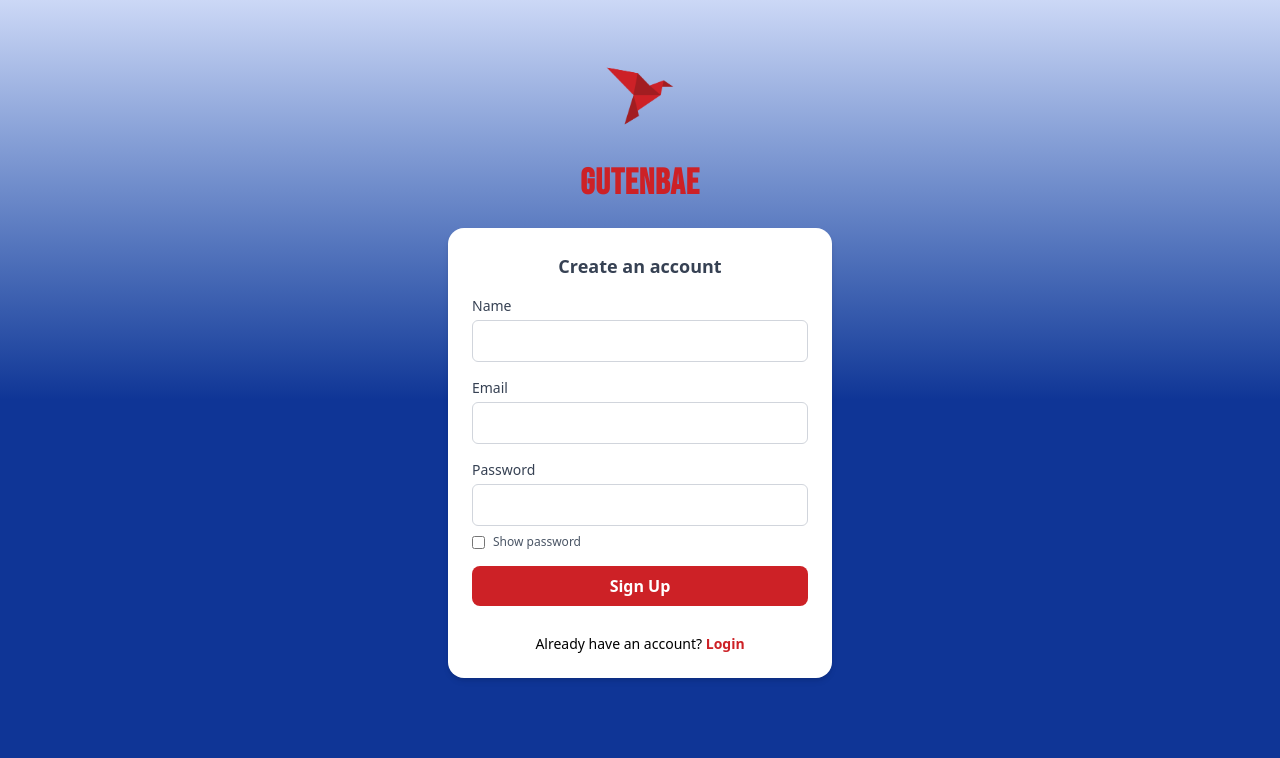
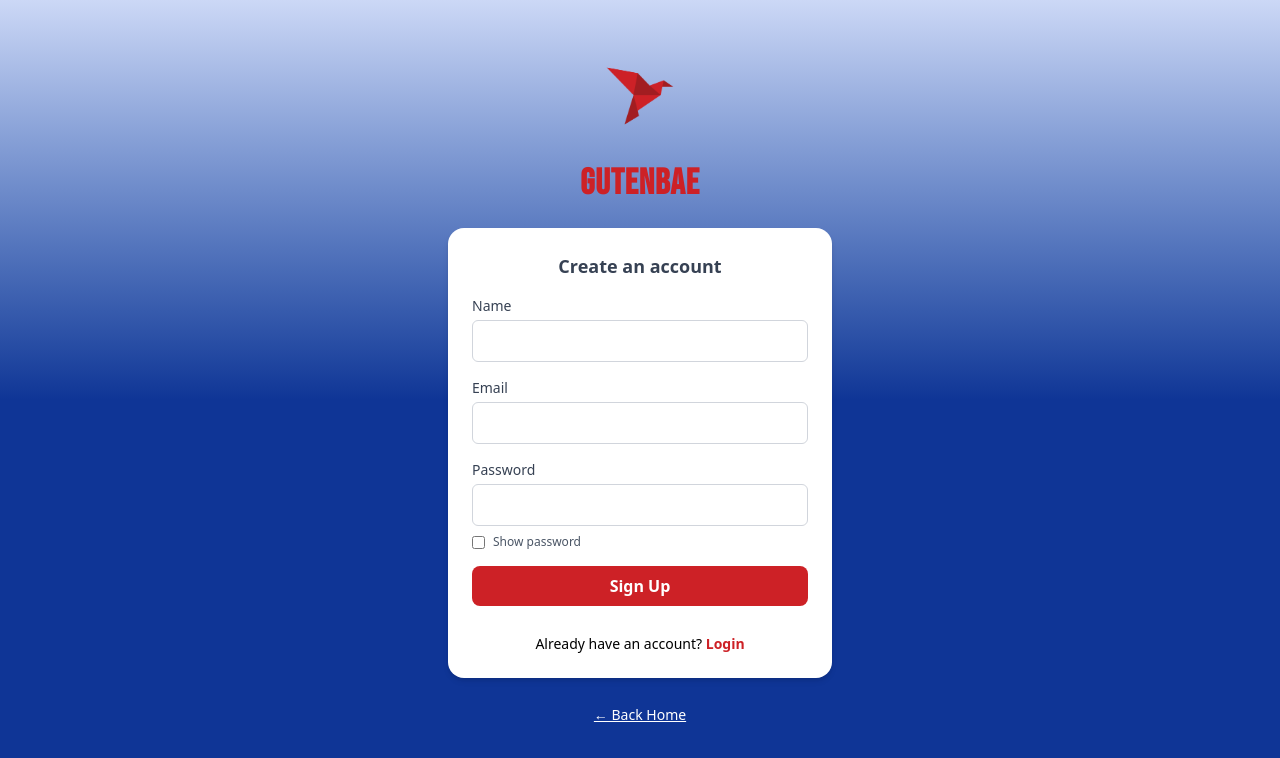
Before and after one commit to LauraEllingson/GutenBae2, a React (Vite) app in the folder client/: page /register in a window 1280 px wide. Shown: the top 758 px of the page. Built offline with nearby package versions, Linux system fonts and the light colour scheme.

Commit message:
home link added to login and sign up

```diff
--- a/client/src/pages/Login.jsx
+++ b/client/src/pages/Login.jsx
@@ -87,8 +87,20 @@ const Login = () => {
             Sign up
           </button>
         </form>
-      </div>
-    </div>
+        </div>
+
+<div className="text-center mt-6">
+  <button
+    onClick={() => navigate("/")}
+    className="text-white underline text-sm hover:text-gray-200 transition"
+  >
+    ← Back Home
+  </button>
+</div>
+</div>
+
+
+
   );
 };
 
--- a/client/src/pages/Registration.jsx
+++ b/client/src/pages/Registration.jsx
@@ -29,7 +29,7 @@ const Registration = () => {
   };
 
   return (
-    <div className="min-h-screen flex flex-col items-center bg-gradient-to-b from-[#ccd8f6] via-[#0f3596] to-[#0f3596] px-4 pt-10">
+    <div className="min-h-screen flex flex-col items-center bg-gradient-to-b from-[#ccd8f6] via-[#0f3596] to-[#0f3596] px-4 pt-10 pb-12">
       {/* Logo */}
       <div className="flex flex-col items-center mb-6">
         <img src={submark} alt="Gutenbae Logo" className="w-28 mb-3" />
@@ -100,6 +100,16 @@ const Registration = () => {
           </span>
         </p>
       </form>
+
+      {/* Back Home Link */}
+      <div className="text-center mt-6">
+        <button
+          onClick={() => navigate("/")}
+          className="text-white underline text-sm hover:text-gray-200 transition"
+        >
+          ← Back Home
+        </button>
+      </div>
     </div>
   );
 };
```
